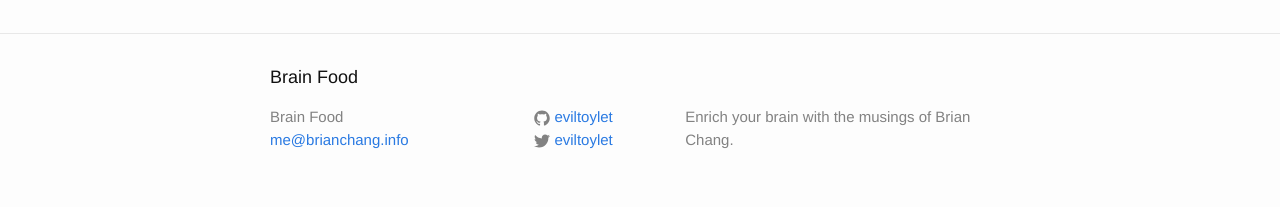
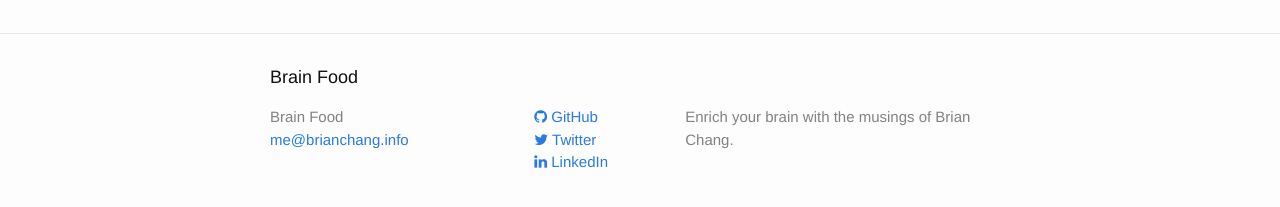
Before and after one commit to eviltoylet/eviltoylet.github.io, a Jekyll site: the page built from resources/index.md, in a window 1280 px wide. Shown: the part 377-584 px from the top of the page. Built offline with Jekyll 4.4.1, drawn with Linux system fonts in a browser that asks for light colours; nearby versions of some CDN libraries.

Commit message:
Add a link to LinkedIn and use Font Awesome instead of SVG

```diff
--- a/_config.yml
+++ b/_config.yml
@@ -14,6 +14,7 @@ baseurl: "" # the subpath of your site, e.g. /blog
 url: "http://brianchang.info" # the base hostname & protocol for your site
 twitter_username: eviltoylet
 github_username:  eviltoylet
+linkedin_username: bchang85
 
 # Build settings
 markdown: kramdown
--- a/_includes/footer.html
+++ b/_includes/footer.html
@@ -16,13 +16,27 @@
         <ul class="social-media-list">
           {% if site.github_username %}
           <li>
-            {% include icon-github.html username=site.github_username %}
+            <a href="https://github.com/{{ site.github_username }}">
+              <i class="fa fa-github"></i> GitHub
+            </a>
           </li>
           {% endif %}
 
           {% if site.twitter_username %}
           <li>
-            {% include icon-twitter.html username=site.twitter_username %}
+            <a href="https://twitter.com/{{ site.twitter_username }}">
+              <i class="fa fa-twitter"></i> Twitter
+            </a>
+          </li>
+          {% endif %}
+
+          {% if site.linkedin_username %}
+          <li>
+          <li>
+            <a href="https://linkedin.com/in/{{ site.linkedin_username }}">
+              <i class="fa fa-linkedin"></i> LinkedIn
+            </a>
+          </li>
           </li>
           {% endif %}
         </ul>
--- a/_includes/head.html
+++ b/_includes/head.html
@@ -9,4 +9,5 @@
   <link rel="stylesheet" href="{{ "/css/main.css" | prepend: site.baseurl }}">
   <link rel="canonical" href="{{ page.url | replace:'index.html','' | prepend: site.baseurl | prepend: site.url }}">
   <link rel="alternate" type="application/rss+xml" title="{{ site.title }}" href="{{ "/feed.xml" | prepend: site.baseurl | prepend: site.url }}">
+  <link rel="stylesheet" href="https://maxcdn.bootstrapcdn.com/font-awesome/4.5.0/css/font-awesome.min.css">
 </head>
--- a/_includes/icon-github.html
+++ /dev/null
@@ -1 +0,0 @@
-<a href="https://github.com/{{ include.username }}"><span class="icon icon--github">{% include icon-github.svg %}</span><span class="username">{{ include.username }}</span></a>
--- a/_includes/icon-twitter.html
+++ /dev/null
@@ -1 +0,0 @@
-<a href="https://twitter.com/{{ include.username }}"><span class="icon icon--twitter">{% include icon-twitter.svg %}</span><span class="username">{{ include.username }}</span></a>
```
Also changed, not shown: _includes/icon-github.svg (deleted), _includes/icon-twitter.svg (deleted).
